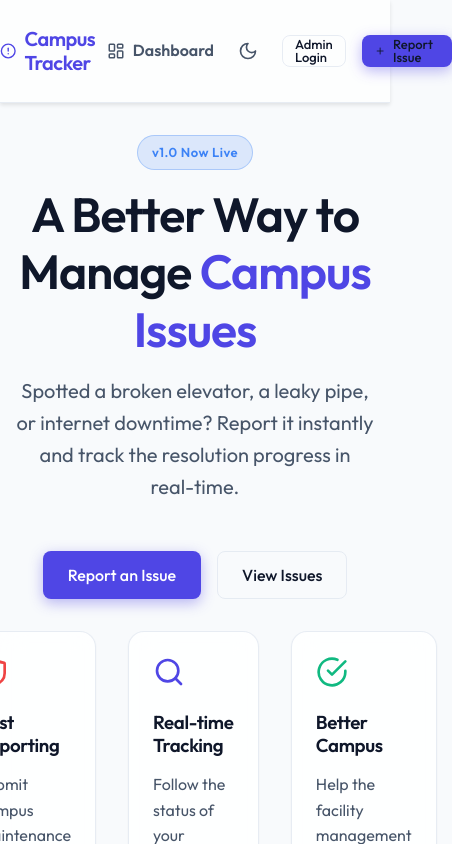
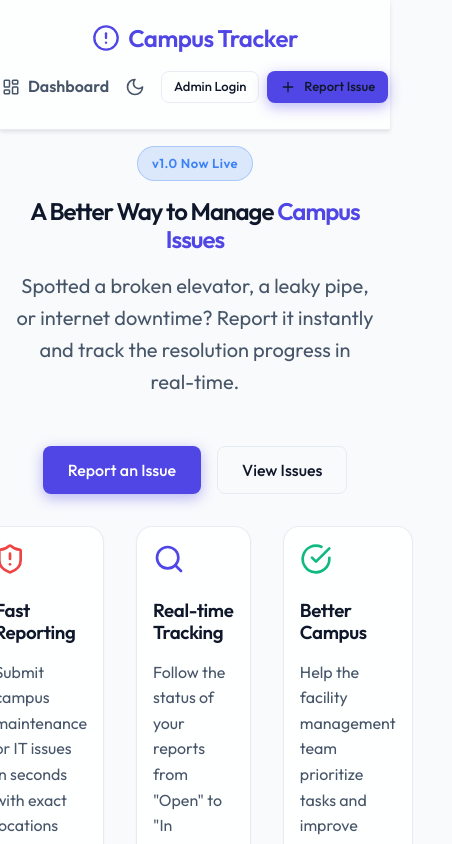
Before and after one commit to MoonxWater/campus-issue-tracker, a React (Vite) app in the folder frontend/: page / in a window 390 px wide. Shown: the top 844 px of the page, 452 px wide, since content can reach past the window. Built offline with nearby package versions, Linux system fonts and the light colour scheme; no server answers.

Commit message:
increase responsive for mobile device

```diff
--- a/frontend/src/index.css
+++ b/frontend/src/index.css
@@ -281,3 +281,53 @@
   grid-template-columns: repeat(auto-fill, minmax(320px, 1fr));
   gap: var(--spacing-xl);
 }
+
+/* Responsive Utilities */
+.flex-responsive {
+  display: flex;
+  gap: var(--spacing-md);
+  margin-bottom: var(--spacing-md);
+}
+
+/* Mobile Responsiveness */
+@media (max-width: 768px) {
+  .main-content {
+    padding: var(--spacing-md);
+  }
+
+  .grid {
+    grid-template-columns: 1fr;
+    gap: var(--spacing-md);
+  }
+
+  .header-container {
+    flex-direction: column;
+    height: auto !important;
+    padding: var(--spacing-sm) 0;
+    gap: var(--spacing-md);
+  }
+
+  .main-nav {
+    flex-wrap: wrap;
+    justify-content: center;
+    width: 100%;
+    gap: 8px;
+  }
+
+  .flex-responsive {
+    flex-direction: column;
+    gap: 0;
+  }
+
+  .card {
+    padding: var(--spacing-md);
+  }
+
+  h1 {
+    font-size: 24px !important;
+  }
+
+  .form-group {
+    margin-bottom: var(--spacing-md);
+  }
+}
--- a/frontend/src/pages/CreateIssuePage.jsx
+++ b/frontend/src/pages/CreateIssuePage.jsx
@@ -88,7 +88,7 @@
             />
           </div>
 
-          <div className="flex gap-4 mb-4">
+          <div className="flex-responsive">
             <div className="form-group w-full">
               <label className="form-label" htmlFor="category">Category</label>
               <select
--- a/frontend/src/pages/EditIssuePage.jsx
+++ b/frontend/src/pages/EditIssuePage.jsx
@@ -114,7 +114,7 @@
             />
           </div>
 
-          <div className="flex gap-4 mb-4">
+          <div className="flex-responsive">
             <div className="form-group w-full">
               <label className="form-label" htmlFor="category">Category</label>
               <select
```
